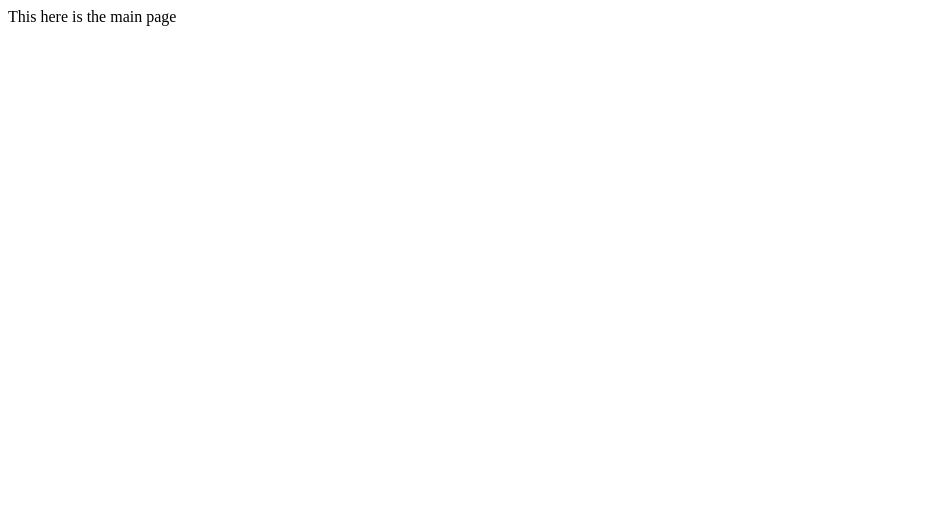
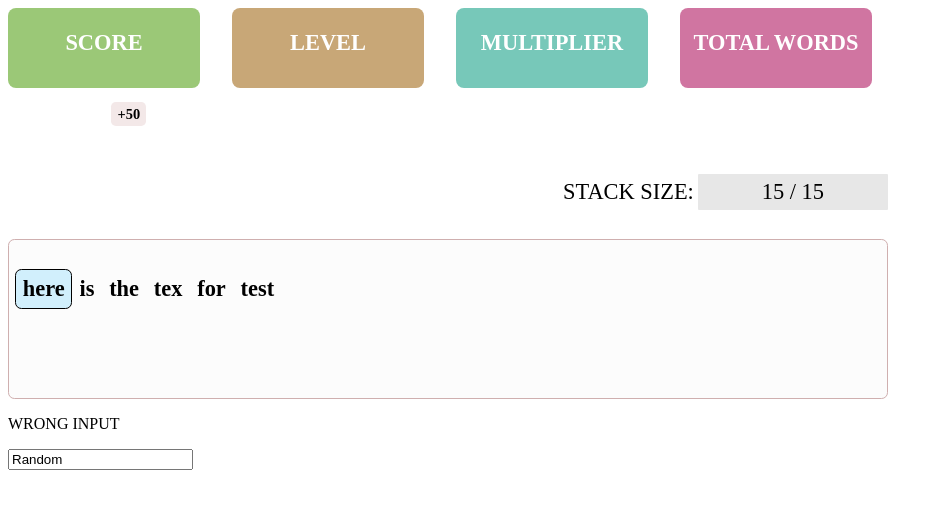
Before and after one commit to alwinsDen/word_race_frontend, a React (Create React App) app: page / in a window 1280 px wide. Shown: the top 508 px of the page, without its empty margins (0-943 px from the left). Built offline with nearby package versions, Linux system fonts and the light colour scheme; the HTML template or start-up script is replaced by a standard one.

Commit message:
added basic functionalist

```diff
--- a/src/pages/MainPage/MainPage.module.less
+++ b/src/pages/MainPage/MainPage.module.less
@@ -0,0 +1,112 @@
+.mainPage {
+  width: 100vw;
+  height: 100vh;
+  .scoretiles {
+    display: flex;
+    flex-wrap: wrap;
+    height: max-content;
+    gap: 2rem;
+    .tile {
+      display: flex;
+      flex-direction: column;
+      align-items: center;
+      justify-content: space-evenly;
+      background: #9BC877;
+      border-radius: .5rem;
+      width: 12rem;
+      height: 5rem;
+      .tileHeader {
+        font-style: normal;
+        font-weight: bold;
+        font-size: 1.4rem;
+        /* identical to box height */
+        text-align: center;
+        color: #FFFFFF;
+      }
+      .incrementMeter {
+        display: flex;
+        gap: 1rem;
+        align-items: center;
+        .mainIncr {
+          font-style: normal;
+          font-weight: bold;
+          font-size: 1.4rem;
+          /* identical to box height */
+          text-align: center;
+          color: #FFFFFF;
+        }
+          .increment {
+            font-style: normal;
+            font-weight: bold;
+            font-size: .9rem;
+            text-align: center;
+            color: #000000;
+            background: #F3E8E8;
+            padding: .2rem .4rem;
+            border-radius: .3rem;
+          }
+      }
+    }
+  }
+
+
+  //word display
+  .stackDiv {
+    width: max-content;
+    margin-top: 4rem;
+    .stackCount {
+      display: flex;
+      justify-content: flex-end;
+      align-items: center;
+      .stackTitle {
+        font-size: 1.4rem;
+      }
+      .stackValue {
+        font-size: 1.4rem;
+        background: #E7E7E7;
+        border-radius: 1px;
+        padding: .3rem 4rem;
+      }
+    }
+    .stackDisplay {
+      margin-top: .4rem;
+      width: 55rem;
+      height: 10rem;
+      background: #FCFCFC;
+      border: 1px solid #CFAFAF;
+      box-sizing: border-box;
+      border-radius: .4rem;
+      display: flex;
+      flex-wrap: wrap;
+      //gap: .6rem;
+      padding: .4rem;
+
+      .firstWord {
+        font-size: 1.4rem;
+        background: #D1EFFC;
+        border: .5px solid #000000;
+        box-sizing: border-box;
+        border-radius: .4rem;
+        height: min-content;
+        padding: .4rem;
+        font-weight: 800;
+      }
+
+      .normalWord {
+        font-size: 1.4rem;
+        border: .5px solid rgba(0, 0, 0, 0);
+        box-sizing: border-box;
+        border-radius: .4rem;
+        height: min-content;
+        padding: .4rem;
+        font-weight: 600;
+      }
+    }
+  }
+
+
+  //input bar div
+  .inputBarDiv {
+
+  }
+}
--- a/src/pages/MainPage/MainPage.tsx
+++ b/src/pages/MainPage/MainPage.tsx
@@ -1,8 +1,92 @@
 import React from "react"
+import styles from "./MainPage.module.less"
+
+const testData = ['here', "is", "the", "tex", "for", "test"]
+
+const MainPage = () => {
+    return <div className={styles.mainPage}>
+        <div className={styles.scoretiles}>
+
+            {/*TODO: Here are the tiles*/}
+            {/*SCORE TILE IS HERE*/}
+            <div className={styles.tile}>
+                <p className={styles.tileHeader}>SCORE</p>
+                <div className={styles.incrementMeter}>
+                    <p className={styles.mainIncr}>324</p>
+                    <p className={styles.increment}>
+                        +50
+                    </p>
+                </div>
+            </div>
+
+            {/*    Here is the level */}
+            <div className={styles.tile}
+                 style={{
+                     background: "#C8A777"
+                 }}
+            >
+                <p className={styles.tileHeader}>LEVEL</p>
+                <div className={styles.incrementMeter}>
+                    <p className={styles.mainIncr}>324</p>
+                </div>
+            </div>
+
+            {/*Multiplier*/}
+            <div className={styles.tile}
+                 style={{
+                     background: "#77C8B9"
+                 }}
+            >
+                <p className={styles.tileHeader}>MULTIPLIER</p>
+                <div className={styles.incrementMeter}>
+                    <p className={styles.mainIncr}>324X</p>
+                </div>
+            </div>
+
+            {/*Total words*/}
+            <div className={styles.tile}
+                 style={{
+                     background: "#D075A1"
+                 }}
+            >
+                <p className={styles.tileHeader}>TOTAL WORDS</p>
+                <div className={styles.incrementMeter}>
+                    <p className={styles.mainIncr}>324</p>
+                </div>
+            </div>
+        </div>
+
+        {/*    TODO:Here is the text display*/}
+
+        <div className={styles.stackDiv}>
+            <div className={styles.stackCount}>
+                <p className={styles.stackTitle}>STACK SIZE: </p>
+                &nbsp;
+                <p className={styles.stackValue}>15 / 15</p>
+            </div>
+            <div className={styles.stackDisplay}>
+                {
+                    testData.map((item, index) => {
+                        return <p className={index === 0 ? styles.firstWord : styles.normalWord}>
+                            {item}
+                        </p>
+                    })
+                }
+            </div>
+        </div>
 
 
-const MainPage=()=> {
-    return <div>This here is the main page</div>
+        {/*    input bar*/}
+        <div className={styles.inputBarDiv}>
+            <p className={styles.inputState}>WRONG INPUT</p>
+            <input
+                placeholder={"Start typing here"}
+                className={styles.inputBar}
+                defaultValue={"Random"}
+            />
+        </div>
+
+    </div>
 }
 
 export default MainPage
--- a/src/react-app-env.d.ts
+++ b/src/react-app-env.d.ts
@@ -1 +1,5 @@
 /// <reference types="react-scripts" />
+declare module '*.module.less' {
+    const classes: { [className: string]: string };
+    export default classes;
+}
```
